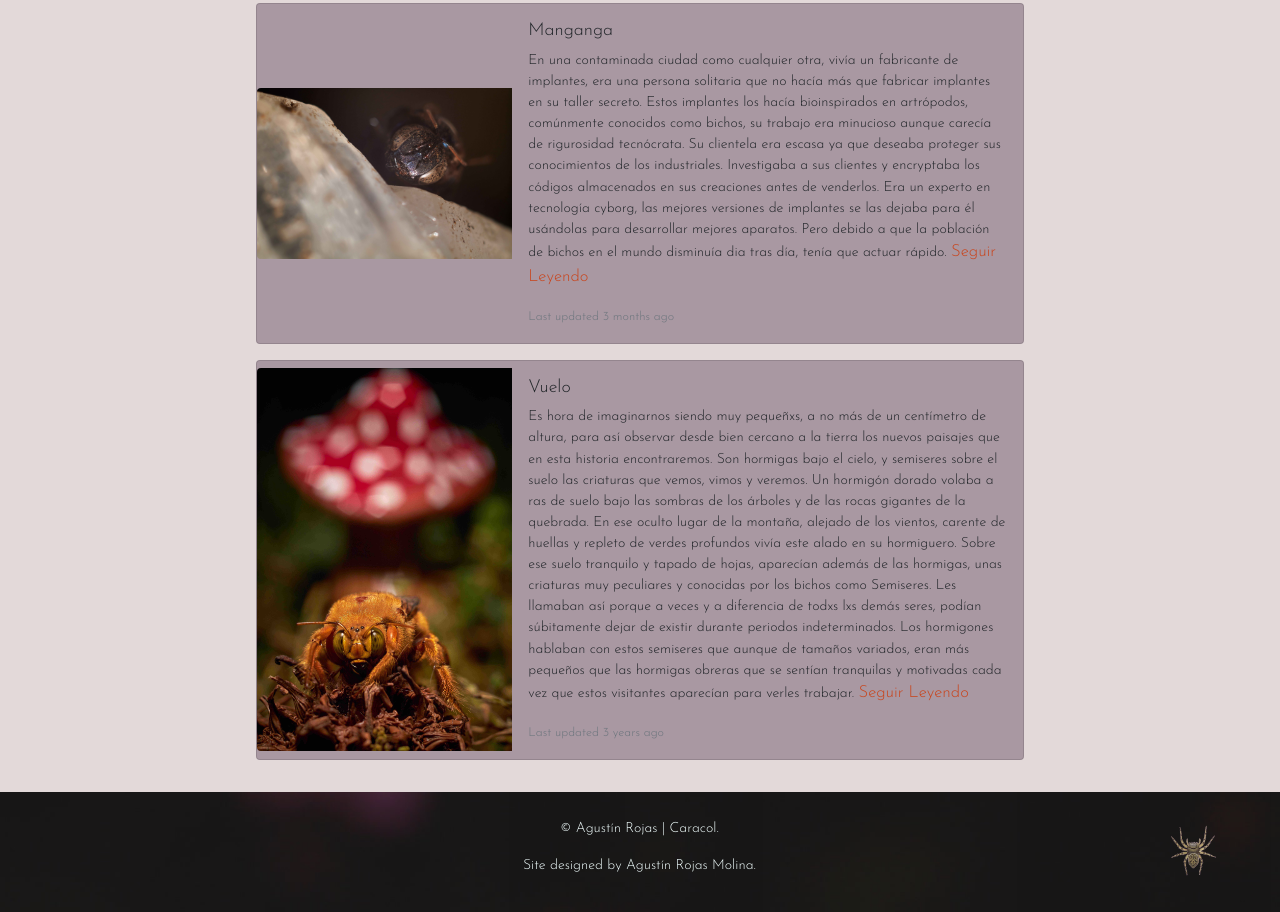
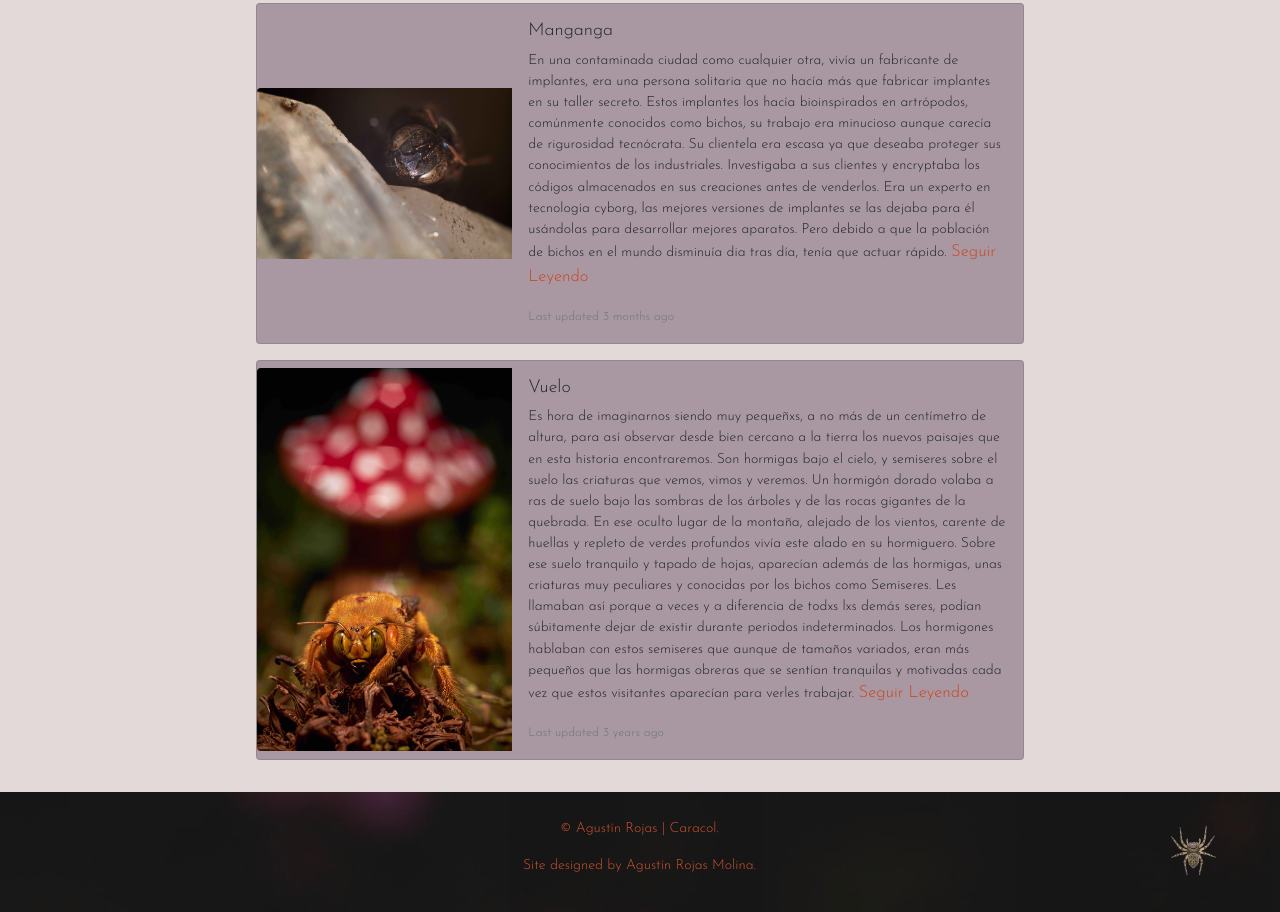
Before and after one commit to Caracolaracol/CaracolFirstSIte, a website: page pages/blog.html in a window 1280 px wide. Shown: the part 782-1694 px from the top of the page. Drawn offline with nearby package versions, Linux system fonts and the light colour scheme; a web font is replaced by a local one.

Commit message:
correccion de color

```diff
--- a/scss/partials/pages/_index.scss
+++ b/scss/partials/pages/_index.scss
@@ -285,7 +285,7 @@
     opacity: 90%;
     margin-top: 1rem;
     .text-footer {
-        color: azure;
+        color: $color-principal;
         margin-top: 6px;
         text-align: center;
         margin-left: 36.5vw;
```
Also changed, not shown: css/style.css.
